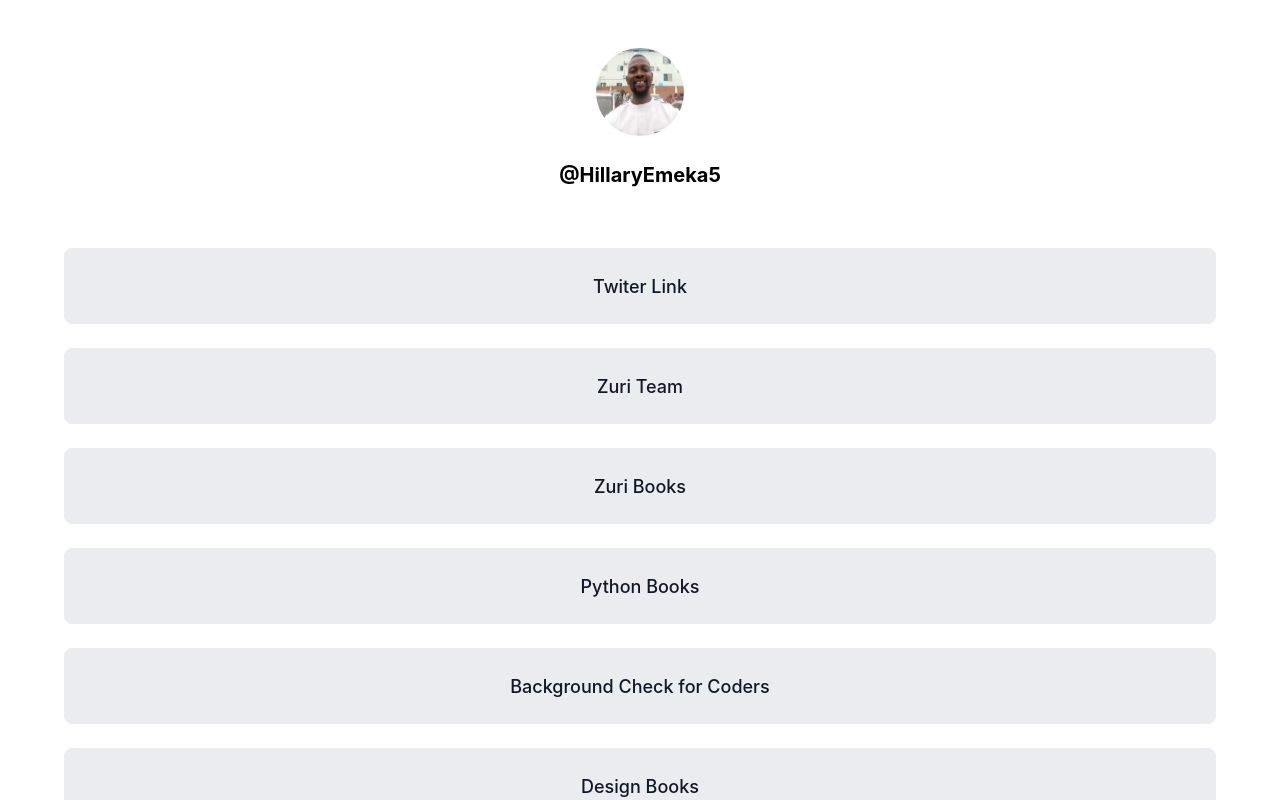
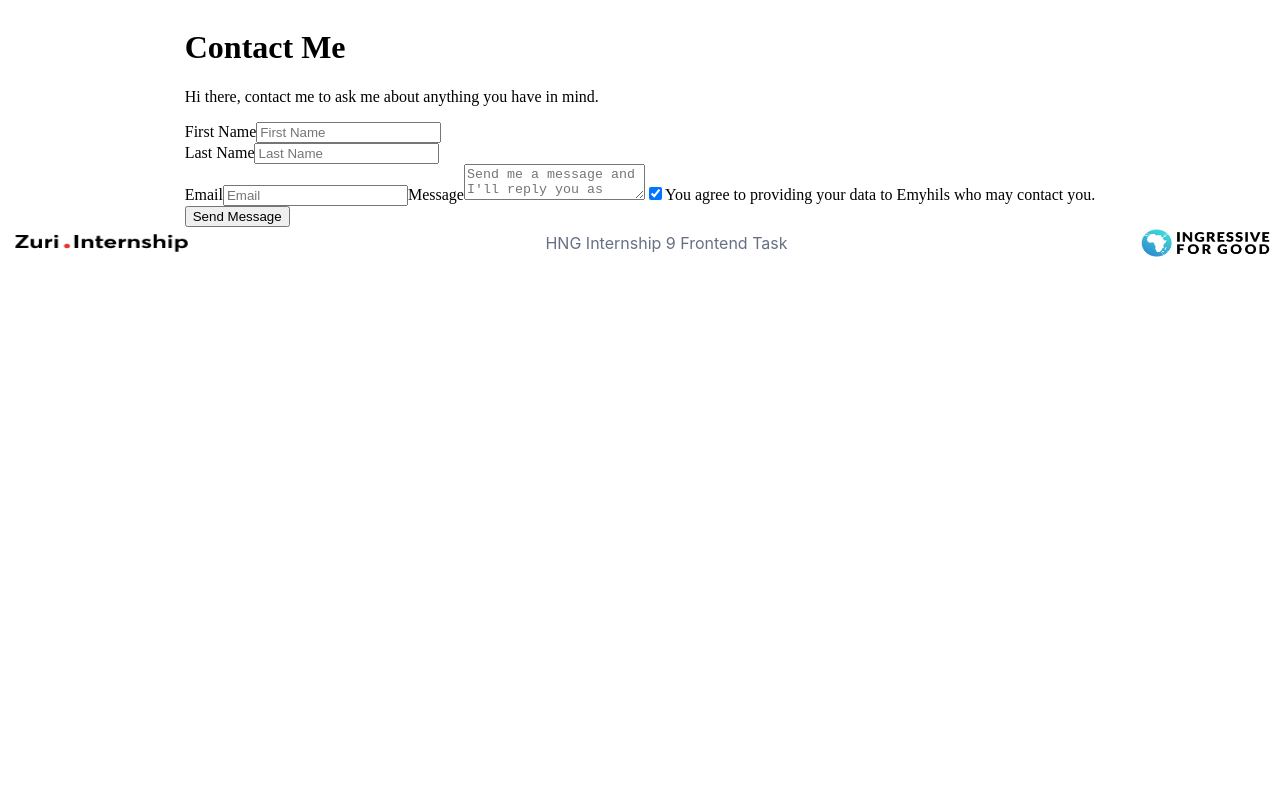
Before and after one commit to Emmydon1989/hng3_stage3, a React (Create React App) app: page /contact in a window 1280 px wide. Shown: the top 800 px of the page. Built offline with nearby package versions, Linux system fonts and the light colour scheme.

Commit message:
feat: adding contact page/component to my app

```diff
--- a/src/App.js
+++ b/src/App.js
@@ -1,10 +1,16 @@
 
 import Card from "./card"
+import Contact from "./contact";
 import {BrowserRouter as Router, Routes, Route} from "react-router-dom"
 
 function App() {
   return (
-    <Card />
+    <Router>
+        <Routes>
+            <Route path="/" element={<Card />} />
+            <Route path="/contact" element={<Contact />} />
+        </Routes>
+    </Router>
   );
 }
 
--- /dev/null
+++ b/src/contact.js
@@ -0,0 +1,95 @@
+
+import React from "react"
+import ReactDOM  from "react";
+import "./index.css"
+
+export default function Form() {
+    const [formData, setFormData] = React.useState(
+        {
+            firstName: "",
+            lastName: "",
+            email: "",
+            comments: "",
+            isFriendly: true
+        }
+    )
+
+    function handleChange(event) {
+        const {name, value, type, checked} = event.target
+        setFormData(prevFormData => {
+            return {
+                ...prevFormData,
+                [name]: type === "checkbox" ? checked : value
+            }
+        })
+    }
+
+    return (
+        <div className="container">
+            <div className="main">
+                <div className="heading">
+                    <h1>Contact Me</h1>
+                    <p>Hi there, contact me to ask me about anything you have in mind.</p>
+                </div>
+                <form>
+                    <div id="user__name">
+                        <div id="name">
+                            <label id="labels" htmlFor="firsttName">First Name</label>
+                            <input
+                                type="text"
+                                placeholder="First Name"
+                                onChange={handleChange}
+                                name="firstName"
+                                id="first_name"
+                                value={formData.firstName}
+                            />
+                        </div>
+                        <div id="name">
+                            <label id="labels" htmlFor="lastName">Last Name</label>
+                            <input
+                                type="text"
+                                placeholder="Last Name"
+                                onChange={handleChange}
+                                name="lastName"
+                                id="last_name"
+                                value={formData.lastName}
+                            />
+                        </div>
+                    </div>
+                    <label htmlFor="email">Email</label>
+                    <input
+                        type="email"
+                        placeholder="Email"
+                        onChange={handleChange}
+                        name="email"
+                        id="email"
+                        value={formData.email}
+                    />
+                    <label id="labels" htmlFor="comments">Message</label>
+                    <textarea
+                        value={formData.comments}
+                        placeholder="Send me a message and I'll reply you as soon as possible..."
+                        onChange={handleChange}
+                        name="comments"
+                        id="message"
+                    />
+                    <input
+                        type="checkbox"
+                        id="isFriendly"
+                        checked={formData.isFriendly}
+                        onChange={handleChange}
+                        name="isFriendly"
+                    />
+                    <label id="labels" htmlFor="isFriendly">You agree to providing your data to Emyhils who may contact you.</label>
+                    <br />
+                    <button id="btn__submit">Send Message</button>
+                </form>
+            </div>
+            <footer id="contactFooter">
+                <img src="ZuriIntership_logo.PNG" id="zuri_logo"/>
+                <div id="footerWords">HNG Internship 9 Frontend Task</div>
+                <img src="Ingresive_logo.PNG" id="ingresive_logo"/>
+            </footer>
+        </div>
+    )
+}
```
